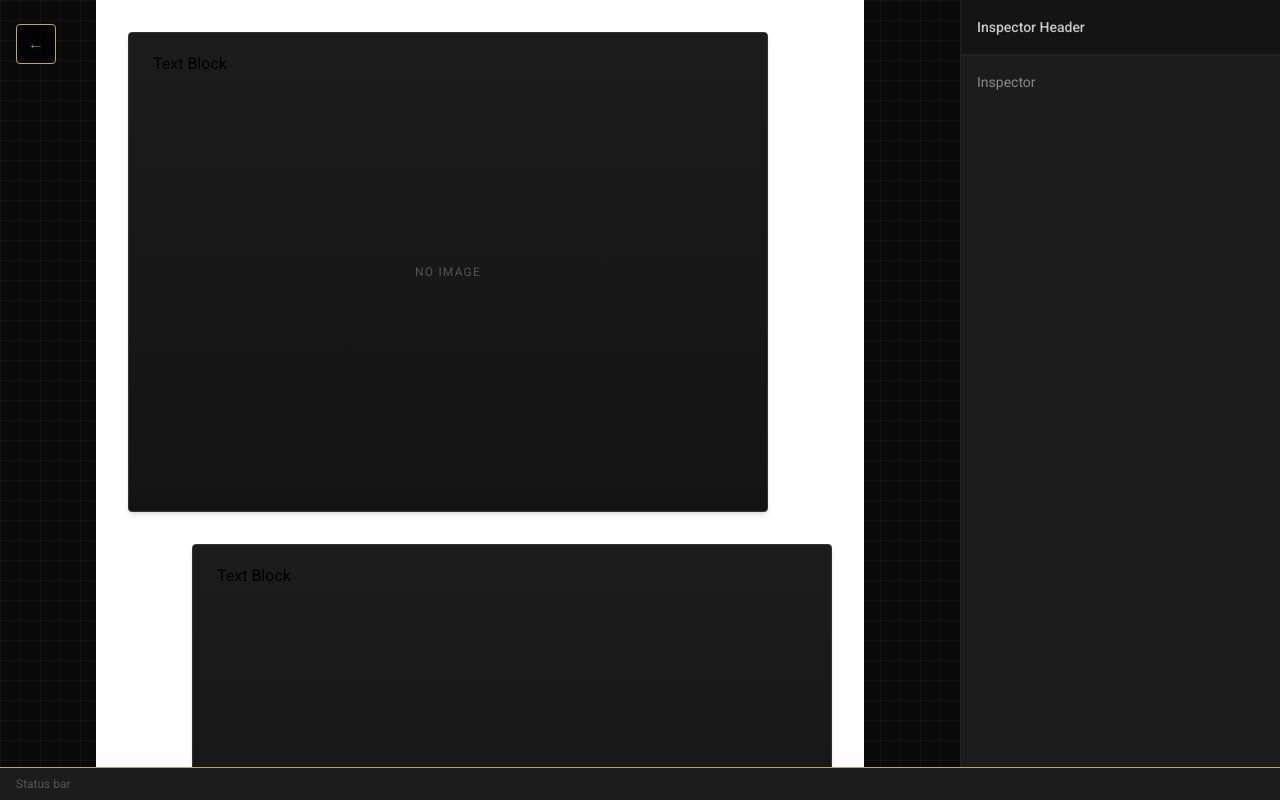
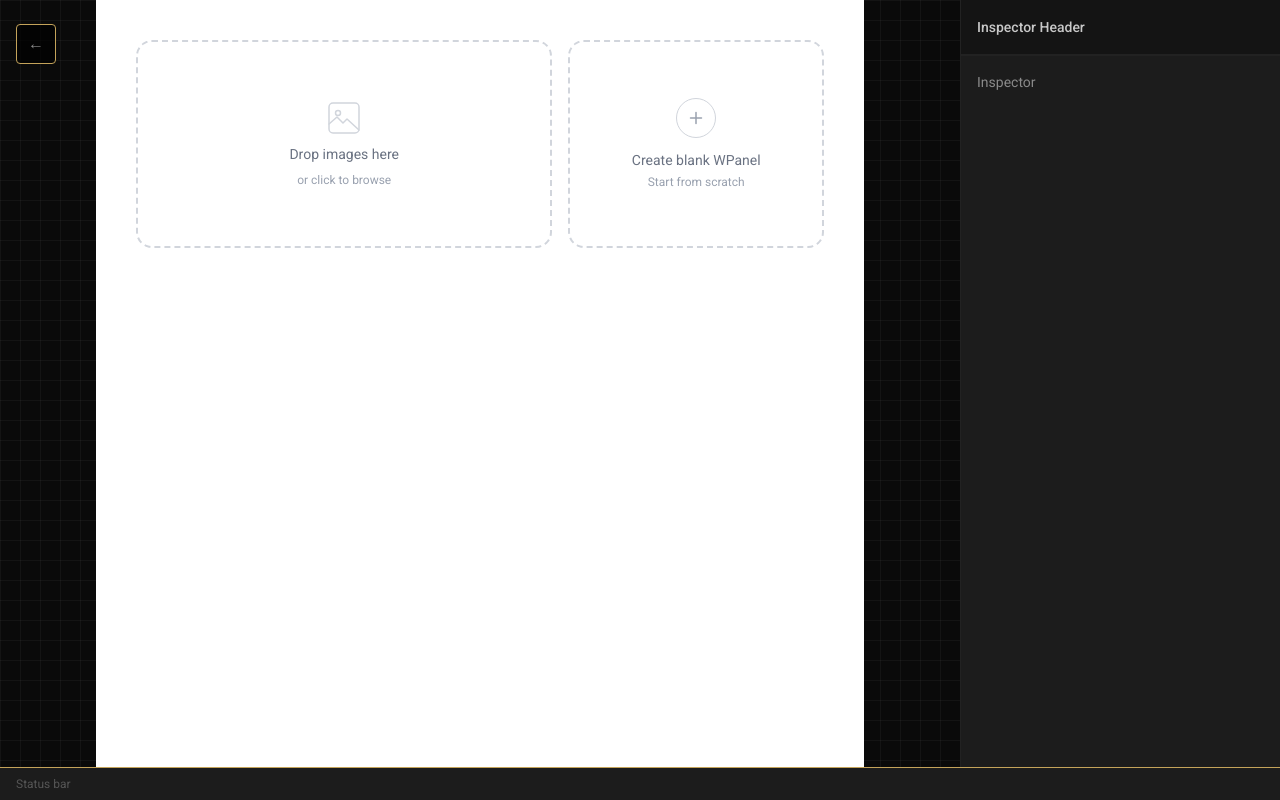
Before and after one commit to onth0s/takegumi, a Next.js app: page /workspace in a window 1280 px wide. Built offline with nearby package versions, Linux system fonts and the light colour scheme.

Commit message:
quicksave

```diff
--- a/src/components/canvas/WProject/WProject.tsx
+++ b/src/components/canvas/WProject/WProject.tsx
@@ -1,4 +1,8 @@
+"use client";
+import { useCallback, useRef, useState } from "react";
 import type { WProject as WProjectType } from "@/types/canvas";
+import { useProjectStore } from "@/stores/projectStore";
+import { createBlankPanel } from "@/utils/createProject";
 import WPanel from "../WPanel";
 
 interface Props {
@@ -6,6 +10,103 @@ interface Props {
 }
 
 export default function WProject({ project }: Props) {
+  const fileInputRef = useRef<HTMLInputElement>(null);
+  const [isDragOver, setIsDragOver] = useState(false);
+  const updateProject = useProjectStore((s) => s.updateProject);
+
+  const handleCreateBlankPanel = useCallback(() => {
+    updateProject((draft) => {
+      draft.panels.push(createBlankPanel());
+    });
+  }, [updateProject]);
+
+  const handleDragOver = (e: React.DragEvent) => {
+    e.preventDefault();
+    setIsDragOver(true);
+  };
+  const handleDragLeave = (e: React.DragEvent) => {
+    if (!e.currentTarget.contains(e.relatedTarget as Node)) {
+      setIsDragOver(false);
+    }
+  };
+  const handleDrop = (e: React.DragEvent) => {
+    e.preventDefault();
+    setIsDragOver(false);
+    // Panel creation from dropped images — Phase 4
+  };
+
+  /* ── Empty state ─────────────────────────────────────────────────────── */
+  if (project.panels.length === 0) {
+    return (
+      <div className="w-4/5 bg-white h-full flex flex-col items-center pt-10">
+        <div className="flex flex-row items-stretch gap-4 w-full px-10">
+
+          {/* ── Drop zone ───────────────────────────────────────────── */}
+          <div
+            role="button"
+            tabIndex={0}
+            id="viewport-drop-zone"
+            onClick={() => fileInputRef.current?.click()}
+            onKeyDown={(e) => e.key === "Enter" && fileInputRef.current?.click()}
+            onDragOver={handleDragOver}
+            onDragLeave={handleDragLeave}
+            onDrop={handleDrop}
+            className={[
+              "group flex flex-col items-center justify-center gap-2 flex-[6.5] h-52 px-8",
+              "border-2 border-dashed rounded-2xl cursor-pointer",
+              "transition-colors duration-200 outline-none",
+              "focus-visible:border-gray-400",
+              isDragOver
+                ? "border-gray-400 bg-gray-50"
+                : "border-gray-300 hover:border-gray-400 hover:bg-gray-50",
+            ].join(" ")}
+          >
+            <svg width="36" height="36" viewBox="0 0 36 36" fill="none" className="text-gray-300 group-hover:text-gray-400 transition-colors duration-200">
+              <rect x="3" y="3" width="30" height="30" rx="4" stroke="currentColor" strokeWidth="1.5"/>
+              <circle cx="12" cy="13" r="2.5" stroke="currentColor" strokeWidth="1.5"/>
+              <path d="M3 24l8-7 6 6 4-4 12 11" stroke="currentColor" strokeWidth="1.5" strokeLinecap="round" strokeLinejoin="round"/>
+            </svg>
+            <p className="text-sm text-gray-500 group-hover:text-gray-600 transition-colors duration-200">
+              Drop images here
+            </p>
+            <p className="text-xs text-gray-400">or click to browse</p>
+            <input
+              ref={fileInputRef}
+              type="file"
+              accept="image/*"
+              multiple
+              className="hidden"
+            />
+          </div>
+
+          {/* ── Create blank WPanel ─────────────────────────────────── */}
+          <div
+            role="button"
+            tabIndex={0}
+            id="create-blank-wpanel-btn"
+            onClick={handleCreateBlankPanel}
+            onKeyDown={(e) => e.key === "Enter" && handleCreateBlankPanel()}
+            className="group flex flex-col items-center justify-center gap-3 flex-[3.5] h-52 px-8 border-2 border-dashed rounded-2xl cursor-pointer transition-colors duration-200 outline-none focus-visible:border-gray-400 border-gray-300 hover:border-gray-400 hover:bg-gray-50"
+          >
+            <div className="w-10 h-10 rounded-full border border-gray-300 flex items-center justify-center group-hover:border-gray-400 transition-colors duration-200">
+              <svg width="16" height="16" viewBox="0 0 16 16" fill="none" className="text-gray-400 group-hover:text-gray-500 transition-colors duration-200">
+                <path d="M8 2.5V13.5M2.5 8H13.5" stroke="currentColor" strokeWidth="1.5" strokeLinecap="round"/>
+              </svg>
+            </div>
+            <div className="flex flex-col gap-1 items-center">
+              <p className="text-sm text-gray-500 group-hover:text-gray-600 transition-colors duration-200">
+                Create blank WPanel
+              </p>
+              <p className="text-xs text-gray-400">Start from scratch</p>
+            </div>
+          </div>
+
+        </div>
+      </div>
+    );
+  }
+
+  /* ── Panel list ──────────────────────────────────────────────────────── */
   return (
     <div className="w-4/5 bg-white h-full overflow-y-auto no-scrollbar flex flex-col gap-8 p-8">
       {project.panels.map((panel, i) => (
--- a/src/components/canvas/WTextGroup/WTextGroup.tsx
+++ b/src/components/canvas/WTextGroup/WTextGroup.tsx
@@ -8,7 +8,7 @@ interface Props {
 export default function WTextGroup({ group }: Props) {
   return (
     <div
-      className="absolute flex flex-col gap-1"z
+      className="absolute flex flex-col gap-1"
       style={{ left: group.x, top: group.y }}
     >
       {group.blocks.map((block) => (
--- a/src/components/layout/Home/Center.tsx
+++ b/src/components/layout/Home/Center.tsx
@@ -1,12 +1,60 @@
+"use client";
+import { useCallback } from "react";
+import { useRouter } from "next/navigation";
+import { useProjectStore } from "@/stores/projectStore";
+import { createBlankProject } from "@/utils/createProject";
+
 export default function Center() {
+  const router = useRouter();
+  const setProject = useProjectStore((s) => s.setProject);
+
+  const handleCreateBlank = useCallback(() => {
+    setProject(createBlankProject());
+    router.push("/workspace");
+  }, [setProject, router]);
+
   return (
-    <div className="flex flex-col items-center gap-4 w-full max-w-md">
-      {/* Drop zone */}
-      <div className="group flex flex-col items-center justify-center gap-2 w-full h-64 border-2 border-dashed border-border-default rounded-xl bg-background cursor-pointer transition-colors duration-200 hover:border-accent/50 hover:bg-accent/5 px-6 text-center">
-        <p className="text-base text-text-secondary group-hover:text-accent transition-colors duration-200">
-          Drop images here
-        </p>
-        <p className="text-xs text-text-tertiary">or click to browse</p>
+    <div className="flex flex-col items-center gap-4 w-full max-w-2xl">
+      {/* Card row */}
+      <div className="flex flex-row items-stretch gap-4 w-full">
+
+        {/* ── Drop zone ───────────────────────────────────────────── */}
+        <div className="group flex flex-col items-center justify-center gap-2 flex-[6.5] h-64 border-2 border-dashed border-border-default rounded-xl bg-background cursor-pointer transition-colors duration-200 hover:border-accent/50 hover:bg-accent/5 px-6 text-center">
+          {/* Image icon */}
+          <svg width="36" height="36" viewBox="0 0 36 36" fill="none" className="text-border-default group-hover:text-accent/40 transition-colors duration-200">
+            <rect x="3" y="3" width="30" height="30" rx="4" stroke="currentColor" strokeWidth="1.5"/>
+            <circle cx="12" cy="13" r="2.5" stroke="currentColor" strokeWidth="1.5"/>
+            <path d="M3 24l8-7 6 6 4-4 12 11" stroke="currentColor" strokeWidth="1.5" strokeLinecap="round" strokeLinejoin="round"/>
+          </svg>
+          <p className="text-sm text-text-secondary group-hover:text-accent transition-colors duration-200">
+            Drop images here
+          </p>
+          <p className="text-xs text-text-tertiary">or click to browse</p>
+        </div>
+
+        {/* ── Create blank project ─────────────────────────────────── */}
+        <div
+          role="button"
+          tabIndex={0}
+          id="create-blank-project-btn"
+          onClick={handleCreateBlank}
+          onKeyDown={(e) => e.key === "Enter" && handleCreateBlank()}
+          className="group flex flex-col items-center justify-center gap-3 flex-[3.5] h-64 border-2 border-dashed border-border-default rounded-xl bg-surface cursor-pointer transition-colors duration-200 hover:border-accent/50 hover:bg-accent/5 px-6 text-center outline-none focus-visible:ring-1 focus-visible:ring-accent/50"
+        >
+          {/* Plus circle */}
+          <div className="w-10 h-10 rounded-full border border-border-default flex items-center justify-center group-hover:border-accent/50 transition-colors duration-200">
+            <svg width="16" height="16" viewBox="0 0 16 16" fill="none" className="text-text-tertiary group-hover:text-accent transition-colors duration-200">
+              <path d="M8 2.5V13.5M2.5 8H13.5" stroke="currentColor" strokeWidth="1.5" strokeLinecap="round"/>
+            </svg>
+          </div>
+          <div className="flex flex-col gap-1">
+            <p className="text-sm text-text-secondary group-hover:text-accent transition-colors duration-200">
+              Create blank project
+            </p>
+            <p className="text-xs text-text-tertiary">Start from scratch</p>
+          </div>
+        </div>
+
       </div>
 
       {/* Secondary import options */}
--- a/src/components/layout/Home/Header.tsx
+++ b/src/components/layout/Home/Header.tsx
@@ -1,10 +1,10 @@
 export default function Header() {
   return (
-    <div className="flex flex-col items-center text-center gap-3">
-      <h1 className="text-2xl font-light tracking-wider text-accent">
+    <div className="flex flex-col items-center text-center gap-4">
+      <h1 className="text-4xl font-light tracking-wider text-accent">
         竹 Takegumi
       </h1>
-      <p className="text-sm text-text-secondary leading-relaxed max-w-sm">
+      <p className="text-base text-text-secondary leading-relaxed max-w-md">
         Webtoon content creation with SVF export —{" "}
         <span className="text-text-primary">compose</span>,{" "}
         <span className="text-text-primary">style</span>, and{" "}
--- a/src/components/layout/Home/Home.tsx
+++ b/src/components/layout/Home/Home.tsx
@@ -9,7 +9,7 @@ export default function Home() {
       {/* Main area: sidebar + center column */}
       <div className="flex flex-1 min-h-0 gap-4 p-6">
         <Recents />
-        <div className="flex flex-1 flex-col items-center justify-center gap-8">
+        <div className="flex flex-1 flex-col items-center justify-center gap-14">
           <Header />
           <Center />
         </div>
--- a/src/utils/createProject.ts
+++ b/src/utils/createProject.ts
@@ -61,13 +61,13 @@ export function createBlankPanel(overrides?: Partial<WPanel>): WPanel {
   };
 }
 
-/** Creates a blank WProject seeded with two panels, each with one default text group. */
+/** Creates a blank WProject with no panels — the empty stage. */
 export function createBlankProject(name = "Untitled Project"): WProject {
   const now = new Date().toISOString();
   return {
     id: uid(),
     name,
-    panels: [createBlankPanel(), createBlankPanel()],
+    panels: [],
     createdAt: now,
     updatedAt: now,
   };
```
Also changed, not shown: src/components/layout/Home/Footer.tsx (+25 -1 lines).
